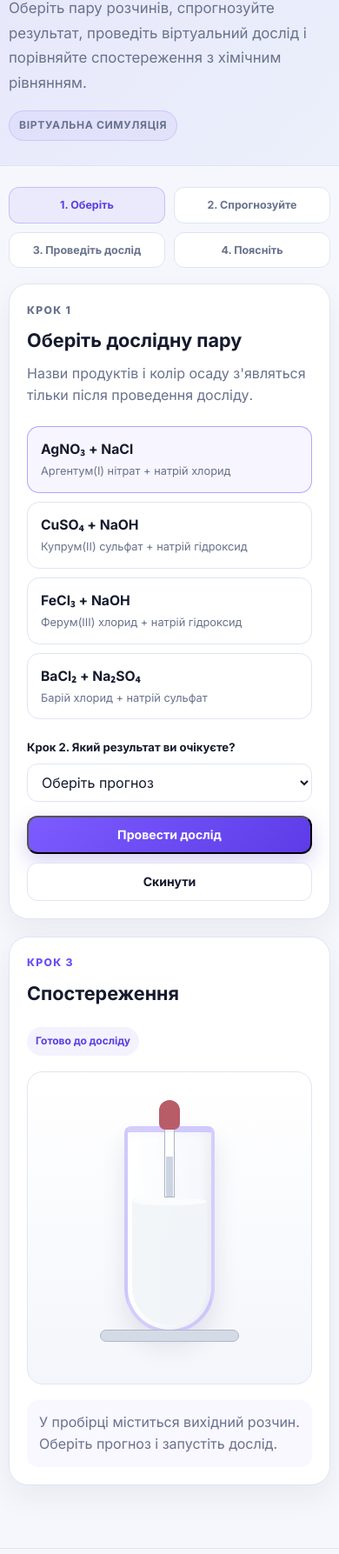
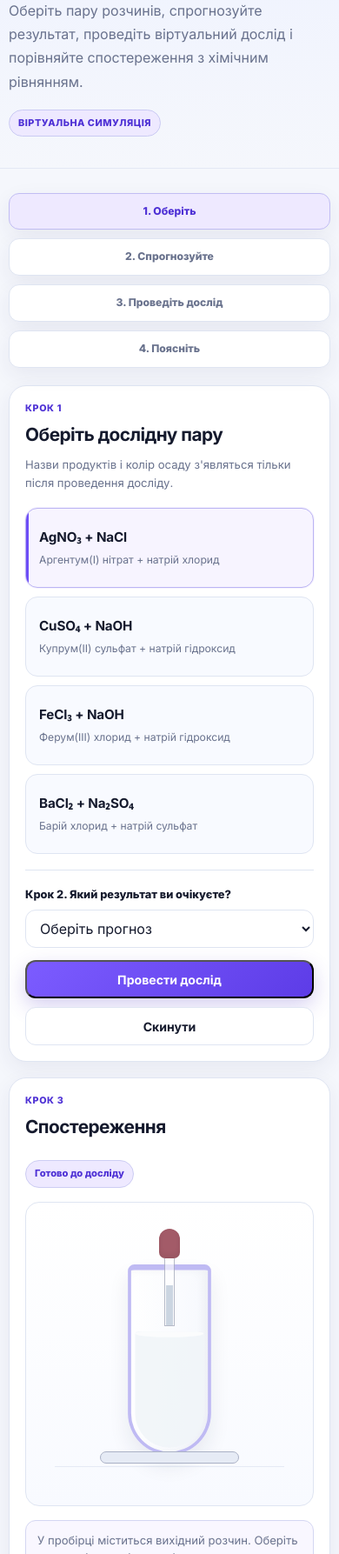
Before and after one commit to learn4life-ua/chemistry-learning-hub, a plain HTML site: page virtual-lab/precipitation/index.html in a window 390 px wide. Shown: the part 213-2000 px from the top of the page at 87% size. Drawn offline with Linux system fonts and the light colour scheme.

Commit message:
Restyle precipitation lab to match Chemistry Learning Hub

```diff
--- a/virtual-lab/precipitation/precipitation.css
+++ b/virtual-lab/precipitation/precipitation.css
@@ -1,477 +1,81 @@
-.lab-experiment-page {
-  background: var(--page-bg, #f5f7fc);
-}
+.lab-experiment-page{background:var(--bg)}
 
-.precip-hero {
-  padding: 48px 0 34px;
-  background: linear-gradient(135deg, rgba(109,77,246,.10), rgba(47,112,223,.05));
-  border-bottom: 1px solid var(--border, #dfe5f2);
-}
+.precip-hero{background:linear-gradient(180deg,var(--surface-soft),var(--bg));border-bottom:1px solid color-mix(in srgb,var(--line) 72%,transparent)}
+.precip-hero-inner{padding:54px 0 46px}
+.precip-hero .eyebrow{margin:0 0 12px;color:var(--primary-strong);font-size:.72rem;font-weight:800;letter-spacing:.07em;text-transform:uppercase}
+.precip-hero h1{max-width:900px;margin:0 0 14px;font-size:clamp(2.4rem,4.5vw,4.4rem);line-height:1;letter-spacing:-.045em}
+.precip-hero p:not(.eyebrow){max-width:820px;margin:0;color:var(--muted);font-size:1rem;line-height:1.7}
+.precip-virtual-label{display:inline-flex;align-items:center;margin-top:18px;padding:6px 10px;border:1px solid color-mix(in srgb,var(--primary) 18%,var(--line));border-radius:999px;background:var(--primary-soft);color:var(--primary-strong);font-size:.68rem;font-weight:800;letter-spacing:.045em;text-transform:uppercase}
 
-.precip-hero-inner {
-  max-width: 860px;
-}
+.precip-workspace{padding:38px 0 76px}
+.precip-steps{display:grid;grid-template-columns:repeat(4,minmax(0,1fr));gap:10px;margin-bottom:20px}
+.precip-steps span{position:relative;padding:11px 12px;border:1px solid var(--line);border-radius:12px;background:var(--surface);color:var(--muted);font-size:.76rem;font-weight:750;text-align:center;box-shadow:var(--shadow-soft)}
+.precip-steps .is-active{border-color:color-mix(in srgb,var(--primary) 26%,var(--line));background:var(--primary-soft);color:var(--primary-strong)}
 
-.precip-hero h1 {
-  margin: 8px 0 12px;
-  font-size: clamp(2.1rem, 5vw, 4rem);
-  line-height: 1.03;
-}
+.precip-grid{display:grid;grid-template-columns:minmax(0,.98fr) minmax(0,1.02fr);gap:18px;align-items:stretch}
+.precip-panel,.precip-stage,.precip-result{border:1px solid var(--line);border-radius:20px;background:var(--surface);box-shadow:var(--shadow-soft)}
+.precip-panel,.precip-stage{padding:22px}
+.precip-panel-heading .eyebrow,.precip-stage-top .eyebrow,.precip-result-heading .eyebrow{margin:0;color:var(--primary-strong);font-size:.67rem;font-weight:800;letter-spacing:.06em;text-transform:uppercase}
+.precip-panel-heading h2,.precip-stage-top h2,.precip-result-heading h2{margin:5px 0 8px;font-size:clamp(1.3rem,2.2vw,1.72rem);letter-spacing:-.025em}
+.precip-panel-heading p,.precip-observation,.precip-result p{color:var(--muted);font-size:.82rem;line-height:1.58}
+.precip-panel-heading p{margin:0}
 
-.precip-hero p {
-  margin: 0;
-  max-width: 760px;
-  color: var(--muted, #69728d);
-  font-size: 1.05rem;
-  line-height: 1.7;
-}
+.precip-pairs{display:grid;grid-template-columns:repeat(2,minmax(0,1fr));gap:10px;margin-top:18px}
+.precip-pair{position:relative;overflow:hidden;width:100%;min-height:92px;padding:14px 15px;border:1px solid var(--line);border-radius:14px;background:var(--surface-muted);color:inherit;text-align:left;cursor:pointer;transition:transform .18s ease,border-color .18s ease,box-shadow .18s ease,background-color .18s ease}
+.precip-pair::before{content:"";position:absolute;inset:0 auto 0 0;width:3px;background:transparent;transition:background-color .18s ease}
+.precip-pair:hover{transform:translateY(-1px);border-color:color-mix(in srgb,var(--primary) 24%,var(--line));box-shadow:var(--shadow-soft)}
+.precip-pair.is-selected{border-color:color-mix(in srgb,var(--primary) 32%,var(--line));background:color-mix(in srgb,var(--primary-soft) 48%,var(--surface));box-shadow:0 0 0 1px color-mix(in srgb,var(--primary) 7%,transparent)}
+.precip-pair.is-selected::before{background:var(--primary)}
+.precip-pair strong,.precip-pair span{display:block}
+.precip-pair strong{margin-bottom:5px;font-size:.95rem;letter-spacing:-.01em}
+.precip-pair span{color:var(--muted);font-size:.76rem;line-height:1.45}
 
-.precip-virtual-label {
-  display: inline-flex;
-  margin-top: 18px;
-  padding: 7px 11px;
-  border: 1px solid rgba(109,77,246,.18);
-  border-radius: 999px;
-  background: rgba(109,77,246,.06);
-  color: var(--muted, #69728d);
-  font-size: .76rem;
-  font-weight: 700;
-  letter-spacing: .05em;
-  text-transform: uppercase;
-}
+.precip-prediction{margin-top:18px;padding-top:18px;border-top:1px solid var(--line)}
+.precip-prediction label,.precip-reflection label{display:block;margin-bottom:8px;font-size:.8rem;font-weight:750}
+.precip-prediction select,.precip-reflection textarea{width:100%;border:1px solid var(--line);border-radius:12px;background:var(--surface);color:var(--ink);font:inherit;transition:border-color .15s ease,box-shadow .15s ease}
+.precip-prediction select:focus,.precip-reflection textarea:focus{outline:none;border-color:color-mix(in srgb,var(--primary) 48%,var(--line));box-shadow:0 0 0 3px color-mix(in srgb,var(--primary) 12%,transparent)}
+.precip-prediction select{min-height:44px;padding:0 12px}
+.precip-reflection textarea{padding:12px 14px;resize:vertical}
+.precip-actions{display:flex;gap:10px;margin-top:14px}
+.precip-run,.precip-reset{justify-content:center;min-height:44px}
+.precip-run{flex:1}
 
-.precip-workspace {
-  padding: 34px 0 72px;
-}
+.precip-stage{display:flex;flex-direction:column}
+.precip-stage-top,.precip-result-heading{display:flex;align-items:flex-start;justify-content:space-between;gap:14px}
+.precip-status,.precip-prediction-result{flex:0 0 auto;padding:6px 10px;border:1px solid color-mix(in srgb,var(--primary) 16%,var(--line));border-radius:999px;background:var(--primary-soft);color:var(--primary-strong);font-size:.7rem;font-weight:750}
+.precip-prediction-result[data-state="correct"]{border-color:color-mix(in srgb,var(--green) 28%,var(--line));background:color-mix(in srgb,var(--green) 10%,var(--surface));color:var(--green)}
+.precip-prediction-result[data-state="review"]{border-color:color-mix(in srgb,var(--amber) 30%,var(--line));background:color-mix(in srgb,var(--amber) 10%,var(--surface));color:var(--amber)}
 
-.precip-steps {
-  display: grid;
-  grid-template-columns: repeat(4, 1fr);
-  gap: 10px;
-  margin-bottom: 18px;
-}
+.precip-lab-scene{position:relative;min-height:385px;margin:16px 0;border:1px solid var(--line);border-radius:16px;background:linear-gradient(180deg,color-mix(in srgb,var(--surface) 94%,#fff),var(--surface-muted));overflow:hidden}
+.precip-lab-scene::after{content:"";position:absolute;left:10%;right:10%;bottom:44px;height:1px;background:var(--line);opacity:.75}
+.precip-dropper{position:absolute;top:30px;left:50%;display:flex;flex-direction:column;align-items:center;transform:translateX(-50%);z-index:3}
+.precip-dropper-bulb{width:24px;height:34px;border-radius:12px 12px 7px 7px;background:#a35b68;box-shadow:inset 0 -3px 6px rgba(0,0,0,.08)}
+.precip-dropper-tube{position:relative;width:12px;height:78px;border:1px solid color-mix(in srgb,var(--muted) 48%,transparent);border-top:none;background:rgba(255,255,255,.6);overflow:hidden}
+.precip-dropper-tube i{position:absolute;right:1px;bottom:0;left:1px;height:46px;background:rgba(203,213,225,.75)}
+.precip-drop{position:absolute;top:112px;width:11px;height:14px;border-radius:50% 50% 55% 55%;background:#cbd5e1;opacity:0}
+.precip-drop.is-falling{animation:precipDrop .8s ease-in forwards}
+@keyframes precipDrop{0%{transform:translateY(0);opacity:0}15%{opacity:1}100%{transform:translateY(122px);opacity:0}}
+.precip-test-tube{position:absolute;left:50%;bottom:58px;width:104px;height:238px;padding:4px;border:4px solid color-mix(in srgb,var(--primary) 28%,var(--line));border-top-width:7px;border-radius:8px 8px 52px 52px;background:linear-gradient(90deg,rgba(255,255,255,.78),rgba(232,238,250,.28));transform:translateX(-50%);box-shadow:inset -6px 0 12px rgba(0,0,0,.04),0 14px 26px rgba(30,40,70,.08);z-index:1}
+.precip-solution{position:absolute;right:5px;bottom:5px;left:5px;height:145px;border-radius:4px 4px 44px 44px;background:rgba(241,245,249,.85);overflow:hidden;transition:background-color .45s ease}
+.precip-meniscus{position:absolute;top:-2px;left:0;width:100%;height:9px;border-radius:50%;background:rgba(255,255,255,.7)}
+.precip-cloud{position:absolute;inset:20px 8px 28px;border-radius:22px;opacity:0;transform:scale(.75)}
+.precip-cloud.is-visible{animation:precipCloud .8s ease-out forwards}
+@keyframes precipCloud{0%{opacity:0;transform:scale(.7)}55%{opacity:.92;transform:scale(1.04)}100%{opacity:.72;transform:scale(1)}}
+.precip-sediment{position:absolute;right:0;bottom:0;left:0;height:0;border-radius:0 0 40px 40px;transition:height .8s ease}
+.precip-stand{position:absolute;left:50%;bottom:48px;width:160px;height:14px;border:1px solid color-mix(in srgb,var(--muted) 45%,var(--line));border-radius:7px;background:color-mix(in srgb,var(--line) 78%,var(--surface));transform:translateX(-50%);z-index:2}
+.precip-observation{margin:auto 0 0;padding:12px 13px;border:1px solid color-mix(in srgb,var(--primary) 10%,var(--line));border-radius:12px;background:color-mix(in srgb,var(--primary-soft) 35%,var(--surface));color:var(--muted)}
 
-.precip-steps span {
-  padding: 10px 12px;
-  border: 1px solid var(--border, #dfe5f2);
-  border-radius: 12px;
-  background: var(--surface, #fff);
-  color: var(--muted, #69728d);
-  font-size: .78rem;
-  font-weight: 700;
-  text-align: center;
-}
+.precip-result{margin-top:18px;padding:22px}
+.precip-result[hidden]{display:none}
+.precip-result-grid{display:grid;grid-template-columns:repeat(2,minmax(0,1fr));gap:12px;margin-top:16px}
+.precip-result-grid>div{padding:15px;border:1px solid var(--line);border-radius:14px;background:var(--surface-muted)}
+.precip-result-grid>div:first-child{grid-column:1/-1}
+.precip-result-label{display:block;margin-bottom:6px;color:var(--muted);font-size:.67rem;font-weight:800;letter-spacing:.05em;text-transform:uppercase}
+.precip-equation{margin:0;color:var(--ink)!important;font-family:"JetBrains Mono","SFMono-Regular",Consolas,"Liberation Mono",monospace;font-size:.86rem;font-weight:750;line-height:1.55;overflow-wrap:anywhere}
+.precip-reflection{margin-top:18px;padding-top:18px;border-top:1px solid var(--line)}
+.precip-reflection .secondary-button{margin-top:10px}
+.precip-save-note{display:inline-block;margin-left:10px;color:var(--green);font-size:.78rem;font-weight:750}
 
-.precip-steps .is-active {
-  border-color: rgba(109,77,246,.28);
-  background: rgba(109,77,246,.07);
-  color: #5b3fe3;
-}
-
-.precip-grid {
-  display: grid;
-  grid-template-columns: minmax(0, .95fr) minmax(0, 1.05fr);
-  gap: 20px;
-  align-items: stretch;
-}
-
-.precip-panel,
-.precip-stage,
-.precip-result {
-  border: 1px solid var(--border, #dfe5f2);
-  border-radius: 22px;
-  background: var(--surface, #fff);
-  box-shadow: 0 14px 34px rgba(34,31,69,.06);
-}
-
-.precip-panel,
-.precip-stage {
-  padding: 26px;
-}
-
-.precip-panel-heading h2,
-.precip-stage-top h2,
-.precip-result-heading h2 {
-  margin: 6px 0 8px;
-  font-size: clamp(1.35rem, 2.4vw, 1.8rem);
-}
-
-.precip-panel-heading p,
-.precip-observation,
-.precip-result p {
-  color: var(--muted, #69728d);
-  line-height: 1.6;
-}
-
-.precip-pairs {
-  display: grid;
-  gap: 10px;
-  margin-top: 22px;
-}
-
-.precip-pair {
-  width: 100%;
-  padding: 14px 15px;
-  border: 1px solid var(--border, #dfe5f2);
-  border-radius: 14px;
-  background: transparent;
-  color: inherit;
-  text-align: left;
-  cursor: pointer;
-  transition: border-color .2s ease, background-color .2s ease, transform .2s ease;
-}
-
-.precip-pair:hover {
-  transform: translateY(-1px);
-  border-color: rgba(109,77,246,.32);
-}
-
-.precip-pair.is-selected {
-  border-color: rgba(109,77,246,.48);
-  background: rgba(109,77,246,.055);
-}
-
-.precip-pair strong,
-.precip-pair span {
-  display: block;
-}
-
-.precip-pair strong {
-  margin-bottom: 4px;
-  font-size: .98rem;
-}
-
-.precip-pair span {
-  color: var(--muted, #69728d);
-  font-size: .8rem;
-  line-height: 1.45;
-}
-
-.precip-prediction {
-  margin-top: 22px;
-}
-
-.precip-prediction label,
-.precip-reflection label {
-  display: block;
-  margin-bottom: 8px;
-  font-size: .82rem;
-  font-weight: 700;
-}
-
-.precip-prediction select,
-.precip-reflection textarea {
-  width: 100%;
-  border: 1px solid var(--border, #dfe5f2);
-  border-radius: 12px;
-  background: var(--surface, #fff);
-  color: inherit;
-  font: inherit;
-}
-
-.precip-prediction select {
-  min-height: 44px;
-  padding: 0 12px;
-}
-
-.precip-reflection textarea {
-  padding: 12px 14px;
-  resize: vertical;
-}
-
-.precip-actions {
-  display: flex;
-  gap: 10px;
-  margin-top: 16px;
-}
-
-.precip-run,
-.precip-reset {
-  justify-content: center;
-  min-height: 44px;
-}
-
-.precip-run {
-  flex: 1;
-}
-
-.precip-stage {
-  display: flex;
-  flex-direction: column;
-}
-
-.precip-stage-top,
-.precip-result-heading {
-  display: flex;
-  align-items: flex-start;
-  justify-content: space-between;
-  gap: 14px;
-}
-
-.precip-status,
-.precip-prediction-result {
-  flex: 0 0 auto;
-  padding: 7px 10px;
-  border-radius: 999px;
-  background: rgba(109,77,246,.07);
-  color: #5b3fe3;
-  font-size: .75rem;
-  font-weight: 700;
-}
-
-.precip-lab-scene {
-  position: relative;
-  min-height: 390px;
-  margin: 18px 0;
-  border: 1px solid var(--border, #dfe5f2);
-  border-radius: 18px;
-  background: linear-gradient(180deg, #fff 0%, #f4f6fb 100%);
-  overflow: hidden;
-}
-
-.precip-dropper {
-  position: absolute;
-  top: 32px;
-  left: 50%;
-  display: flex;
-  flex-direction: column;
-  align-items: center;
-  transform: translateX(-50%);
-  z-index: 3;
-}
-
-.precip-dropper-bulb {
-  width: 24px;
-  height: 34px;
-  border-radius: 12px 12px 7px 7px;
-  background: #b85d68;
-}
-
-.precip-dropper-tube {
-  position: relative;
-  width: 12px;
-  height: 78px;
-  border: 1px solid #aab3c5;
-  border-top: none;
-  background: rgba(255,255,255,.75);
-  overflow: hidden;
-}
-
-.precip-dropper-tube i {
-  position: absolute;
-  right: 1px;
-  bottom: 0;
-  left: 1px;
-  height: 46px;
-  background: rgba(203,213,225,.75);
-}
-
-.precip-drop {
-  position: absolute;
-  top: 112px;
-  width: 11px;
-  height: 14px;
-  border-radius: 50% 50% 55% 55%;
-  background: #cbd5e1;
-  opacity: 0;
-}
-
-.precip-drop.is-falling {
-  animation: precipDrop .8s ease-in forwards;
-}
-
-@keyframes precipDrop {
-  0% { transform: translateY(0); opacity: 0; }
-  15% { opacity: 1; }
-  100% { transform: translateY(122px); opacity: 0; }
-}
-
-.precip-test-tube {
-  position: absolute;
-  left: 50%;
-  bottom: 58px;
-  width: 104px;
-  height: 238px;
-  padding: 4px;
-  border: 4px solid rgba(109,77,246,.28);
-  border-top-width: 7px;
-  border-radius: 8px 8px 52px 52px;
-  background: linear-gradient(90deg, rgba(255,255,255,.85), rgba(232,238,250,.35));
-  transform: translateX(-50%);
-  box-shadow: inset -6px 0 12px rgba(0,0,0,.04), 0 16px 28px rgba(30,40,70,.10);
-}
-
-.precip-solution {
-  position: absolute;
-  right: 5px;
-  bottom: 5px;
-  left: 5px;
-  height: 145px;
-  border-radius: 4px 4px 44px 44px;
-  background: rgba(241,245,249,.85);
-  overflow: hidden;
-  transition: background-color .45s ease;
-}
-
-.precip-meniscus {
-  position: absolute;
-  top: -2px;
-  left: 0;
-  width: 100%;
-  height: 9px;
-  border-radius: 50%;
-  background: rgba(255,255,255,.7);
-}
-
-.precip-cloud {
-  position: absolute;
-  inset: 20px 8px 28px;
-  border-radius: 22px;
-  opacity: 0;
-  transform: scale(.75);
-}
-
-.precip-cloud.is-visible {
-  animation: precipCloud .8s ease-out forwards;
-}
-
-@keyframes precipCloud {
-  0% { opacity: 0; transform: scale(.7); }
-  55% { opacity: .92; transform: scale(1.04); }
-  100% { opacity: .72; transform: scale(1); }
-}
-
-.precip-sediment {
-  position: absolute;
-  right: 0;
-  bottom: 0;
-  left: 0;
-  height: 0;
-  border-radius: 0 0 40px 40px;
-  transition: height .8s ease;
-}
-
-.precip-stand {
-  position: absolute;
-  left: 50%;
-  bottom: 48px;
-  width: 160px;
-  height: 14px;
-  border: 1px solid #aeb7c8;
-  border-radius: 7px;
-  background: #d5dbe6;
-  transform: translateX(-50%);
-}
-
-.precip-observation {
-  margin: auto 0 0;
-  padding: 13px 14px;
-  border-radius: 13px;
-  background: rgba(109,77,246,.045);
-}
-
-.precip-result {
-  margin-top: 20px;
-  padding: 26px;
-}
-
-.precip-result[hidden] {
-  display: none;
-}
-
-.precip-result-grid {
-  display: grid;
-  grid-template-columns: 1fr 1fr;
-  gap: 14px;
-  margin-top: 18px;
-}
-
-.precip-result-grid > div {
-  padding: 16px;
-  border: 1px solid var(--border, #dfe5f2);
-  border-radius: 14px;
-  background: rgba(109,77,246,.025);
-}
-
-.precip-result-grid > div:first-child {
-  grid-column: 1 / -1;
-}
-
-.precip-result-label {
-  display: block;
-  margin-bottom: 6px;
-  color: var(--muted, #69728d);
-  font-size: .72rem;
-  font-weight: 700;
-  letter-spacing: .05em;
-  text-transform: uppercase;
-}
-
-.precip-equation {
-  margin: 0;
-  color: inherit !important;
-  font-weight: 700;
-  overflow-wrap: anywhere;
-}
-
-.precip-reflection {
-  margin-top: 18px;
-  padding-top: 18px;
-  border-top: 1px solid var(--border, #dfe5f2);
-}
-
-.precip-reflection .secondary-button {
-  margin-top: 10px;
-}
-
-.precip-save-note {
-  display: inline-block;
-  margin-left: 10px;
-  color: #198754;
-  font-size: .8rem;
-  font-weight: 700;
-}
-
-@media (max-width: 900px) {
-  .precip-grid,
-  .precip-result-grid {
-    grid-template-columns: 1fr;
-  }
-
-  .precip-result-grid > div:first-child {
-    grid-column: auto;
-  }
-}
-
-@media (max-width: 680px) {
-  .precip-hero {
-    padding: 38px 0 28px;
-  }
-
-  .precip-workspace {
-    padding-top: 24px;
-  }
-
-  .precip-steps {
-    grid-template-columns: 1fr 1fr;
-  }
-
-  .precip-panel,
-  .precip-stage,
-  .precip-result {
-    padding: 20px;
-  }
-
-  .precip-stage-top,
-  .precip-result-heading {
-    flex-direction: column;
-  }
-
-  .precip-actions {
-    flex-direction: column;
-  }
-
-  .precip-lab-scene {
-    min-height: 360px;
-  }
-}
+@media(max-width:980px){.precip-grid{grid-template-columns:minmax(0,1fr)}.precip-stage{min-height:0}.precip-lab-scene{min-height:370px}}
+@media(max-width:720px){.precip-hero-inner{padding:42px 0 36px}.precip-workspace{padding:28px 0 58px}.precip-steps{grid-template-columns:repeat(2,minmax(0,1fr))}.precip-pairs{grid-template-columns:minmax(0,1fr)}.precip-panel,.precip-stage,.precip-result{padding:18px}.precip-stage-top,.precip-result-heading{flex-direction:column}.precip-actions{flex-direction:column}.precip-result-grid{grid-template-columns:minmax(0,1fr)}.precip-result-grid>div:first-child{grid-column:auto}.precip-lab-scene{min-height:350px}}
+@media(max-width:480px){.precip-steps{grid-template-columns:minmax(0,1fr)}.precip-hero h1{font-size:2.45rem}.precip-test-tube{transform:translateX(-50%) scale(.92);transform-origin:bottom center}.precip-save-note{display:block;margin:8px 0 0}}
```
